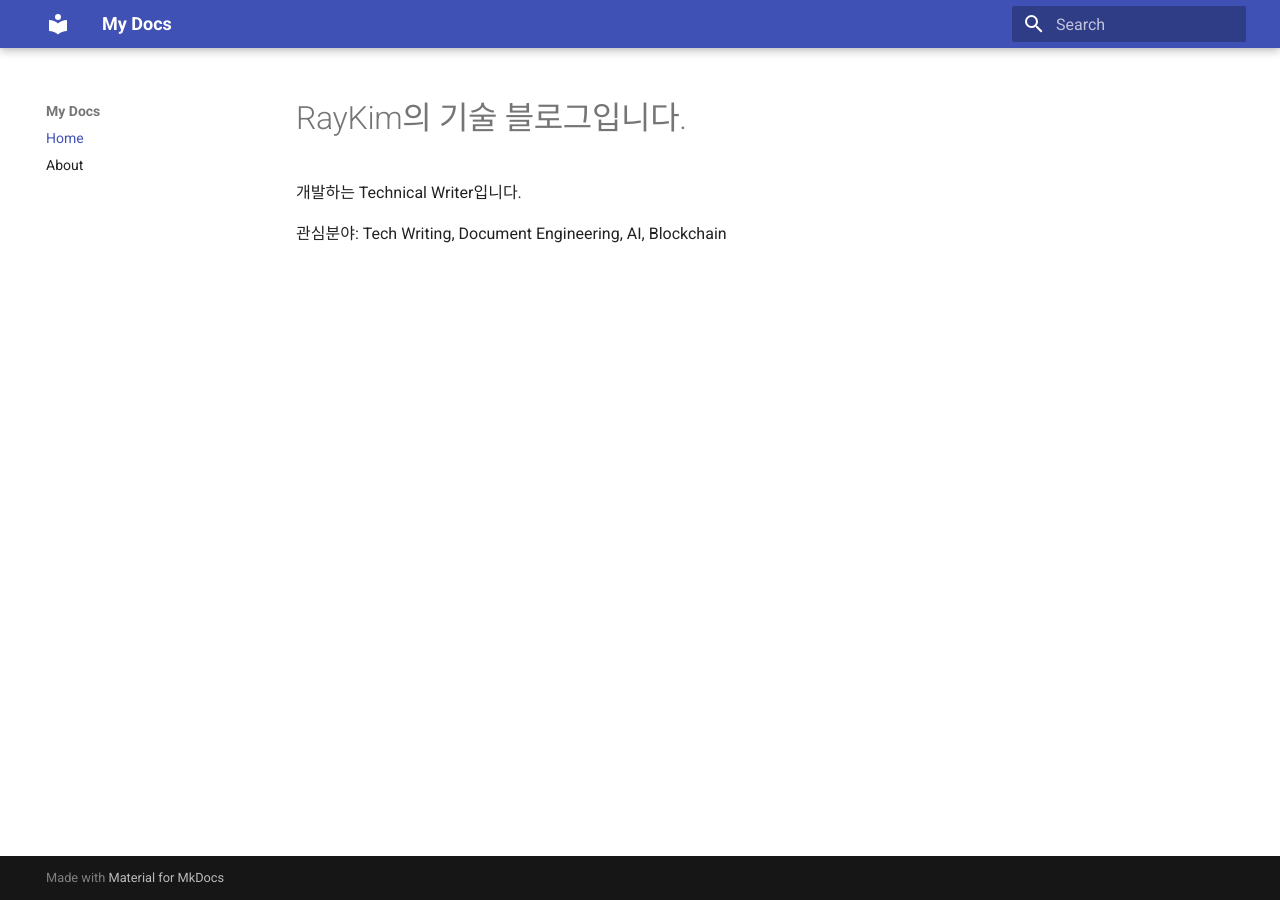
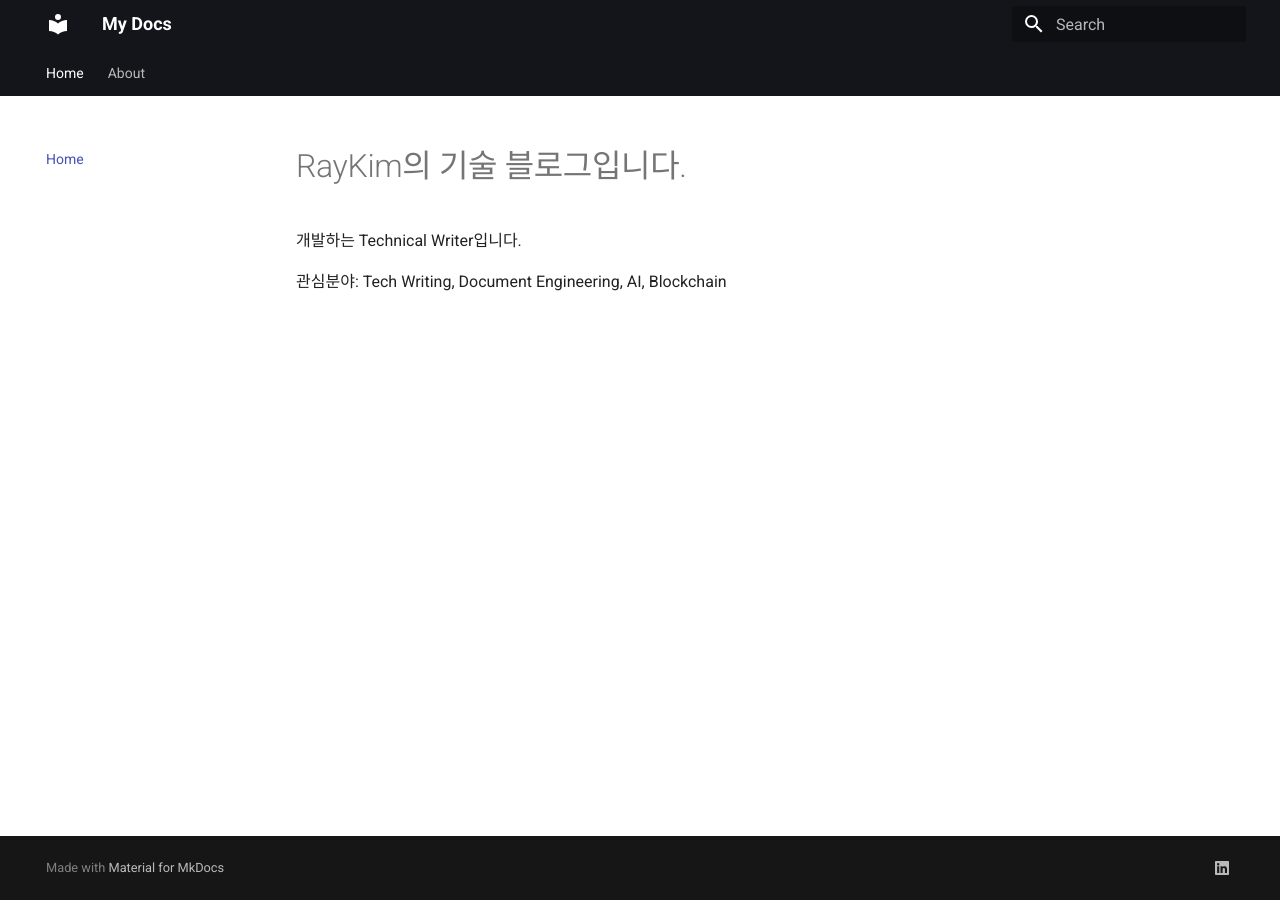
Before and after one commit to SkyDominator/SkyDominator.github.io, an MkDocs documentation site: the page built from docs/index.md, in a window 1280 px wide. Built offline with MkDocs 1.6.1 and Material for MkDocs 9.7.7, drawn with Linux system fonts in a browser that asks for light colours.

Commit message:
yml 각종 설정 추가

```diff
--- a/mkdocs.yml
+++ b/mkdocs.yml
@@ -2,6 +2,42 @@ site_name: My Docs
 
 theme:
   name: material
+  features:
+    - navigation.tabs
+    - navigation.expand
+  palette:
+    primary: "black"
+    accent: "light blue"
+
+extra:
+  social:
+    - icon: fontawesome/brands/linkedin
+      link: https://www.linkedin.com/in/khy86/
+    # - icon: fontawesome/brands/github
+    #   link: https://github.com/SkyDominator
+
+markdown_extensions:
+  - admonition
+  - pymdownx.highlight:
+      linenums: true
+      use_pygments: true
+      auto_title: true
+      anchor_linenums: true
+      linenums_style: pymdownx-inline
+      line_spans: __span
+  - pymdownx.details
+
+  - pymdownx.superfences
+  - pymdownx.emoji:
+      emoji_generator: !!python/name:material.extensions.emoji.to_svg
+      emoji_index: material
+  - pymdownx.snippets:
+      check_paths: true
+      url_download: false
+      url_max_size: 33554432
+      url_timeout: 10
+
+
 
 nav:
   - Home: index.md
```
